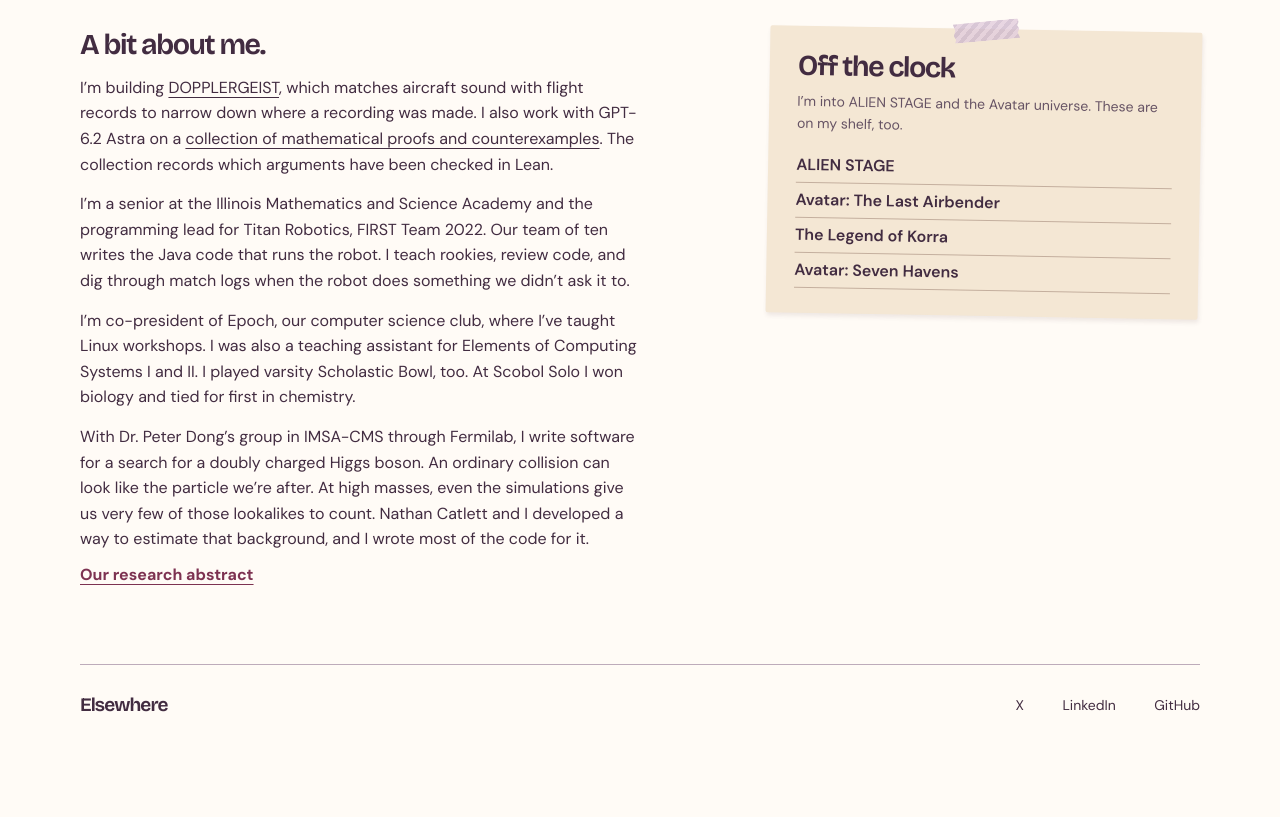
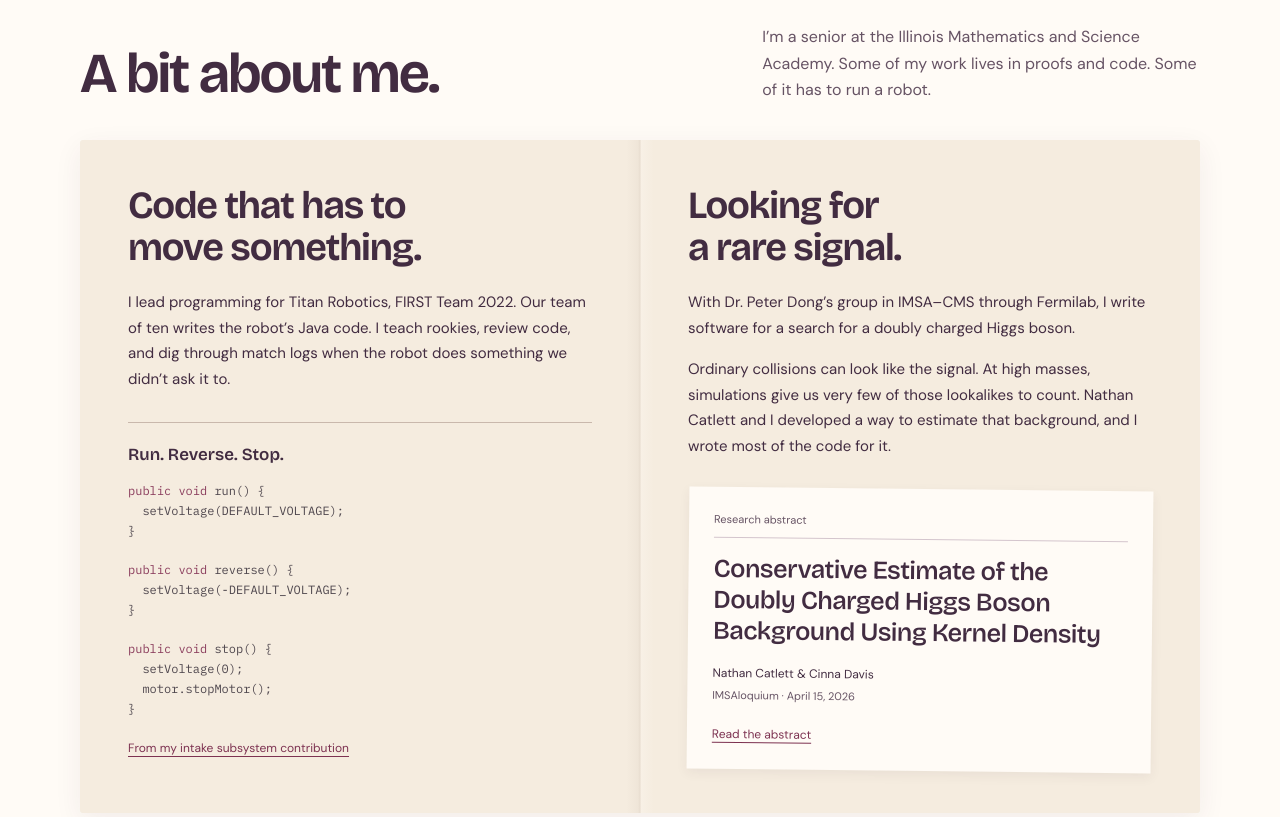
Before and after one commit to 1337isnot1337/1337isnot1337.github.io, a website: page site/index.html in a window 1280 px wide. Shown: the part 2200-3017 px from the top of the page. Before the commit the page ends 2947 px from the top, so only its background shows below. Drawn offline with Linux system fonts and the light colour scheme.

Commit message:
open the personal notebook with real code and research artifacts

```diff
--- a/site/index.html
+++ b/site/index.html
@@ -38,6 +38,7 @@
     <link rel="stylesheet" href="shelf.css?v=19" />
     <link rel="stylesheet" href="welcome.css?v=1" />
     <link rel="stylesheet" href="workbench.css?v=1" />
+    <link rel="stylesheet" href="notebook.css?v=1" />
     <script defer src="workbench.js?v=1"></script>
     <script defer src="vendor/swiper-bundle.min.js"></script>
     <script defer src="shelf.js?v=21" onerror="
@@ -607,77 +608,65 @@
           >
         </div>
       </section>
-      <section class="personal page-width" id="about">
-        <div class="intro">
-          <h2>A bit about me.</h2>
-          <p>
-            I’m building <a href="#flyover" data-project="flyover">DOPPLERGEIST</a>,
-            which matches aircraft sound with flight records to narrow down where
-            a recording was made. I also work with GPT-6.2 Astra on a
-            <a href="/solved-conjectures/">collection of mathematical proofs and
-            counterexamples</a>. The collection records which arguments have
-            been checked in Lean.
-          </p>
-          <p>
-            I’m a senior at the Illinois Mathematics and Science Academy and
-            the programming lead for Titan Robotics, FIRST Team 2022. Our team
-            of ten writes the Java code that runs the robot. I teach rookies,
-            review code, and dig through match logs when the robot does
-            something we didn’t ask it to.
-          </p>
-          <p>
-            I’m co-president of Epoch, our computer science club, where I’ve
-            taught Linux workshops. I was also a teaching assistant for Elements
-            of Computing Systems I and II. I played varsity Scholastic Bowl,
-            too. At Scobol Solo I won biology and tied for first in chemistry.
-          </p>
-          <p>
-            With Dr. Peter Dong’s group in IMSA-CMS through Fermilab, I write
-            software for a search for a doubly charged Higgs boson. An ordinary
-            collision can look like the particle we’re after. At high masses, even the
-            simulations give us very few of those lookalikes to count. Nathan
-            Catlett and I developed a way to estimate that background, and I
-            wrote most of the code for it.
-          </p>
-          <a
-            class="inline-link"
-            href="https://digitalcommons.imsa.edu/sir_presentations/2026/session2/5/"
-            >Our research abstract</a
-          >
-        </div>
-        <aside class="favorites">
-          <h2>Off the clock</h2>
-          <p>
-            I’m into ALIEN STAGE and the Avatar universe. These are on my shelf,
-            too.
-          </p>
-          <ul>
-            <li>
-              <a href="https://www.youtube.com/watch?v=vYikmsPVq_c"
-                >ALIEN STAGE</a
-              >
-            </li>
-            <li>
-              <a
-                href="https://www.paramountpressexpress.com/nickelodeon/shows/avatar-the-last-airbender/"
-                >Avatar: The Last Airbender</a
-              >
-            </li>
-            <li>
-              <a
-                href="https://www.paramountpressexpress.com/nickelodeon/shows/the-legend-of-korra/"
-                >The Legend of Korra</a
-              >
-            </li>
-            <li>
-              <a
-                href="https://www.paramountpressexpress.com/paramount-plus/shows/avatar-seven-havens/"
-                >Avatar: Seven Havens</a
-              >
-            </li>
-          </ul>
-        </aside>
-      </section>
+<section class="notebook page-width" id="about" aria-labelledby="notebook-title">
+  <header class="notebook-heading">
+    <h2 id="notebook-title">A bit about me.</h2>
+    <p>I’m a senior at the Illinois Mathematics and Science Academy. Some of my work lives in proofs and code. Some of it has to run a robot.</p>
+  </header>
+  <div class="notebook-spread">
+    <article class="notebook-page notebook-robotics" aria-labelledby="robotics-story-title">
+      <h3 id="robotics-story-title">Code that has to<br> move something.</h3>
+      <p>I lead programming for Titan Robotics, FIRST Team 2022. Our team of ten writes the robot’s Java code. I teach rookies, review code, and dig through match logs when the robot does something we didn’t ask it to.</p>
+      <figure class="notebook-code">
+        <figcaption>Run. Reverse. Stop.</figcaption>
+        <pre aria-label="Java excerpt from my intake subsystem contribution"><code><span class="code-keyword">public void</span> run() {
+  setVoltage(DEFAULT_VOLTAGE);
+}
+
+<span class="code-keyword">public void</span> reverse() {
+  setVoltage(-DEFAULT_VOLTAGE);
+}
+
+<span class="code-keyword">public void</span> stop() {
+  setVoltage(0);
+  motor.stopMotor();
+}</code></pre>
+        <a href="https://github.com/titan2022/FRC-2026-JAVA/blob/275a9639b7a768b2026bf9e56adfdf6069d0093e/src/main/java/frc/robot/subsystems/base/VoltageControlledBase.java">From my intake subsystem contribution</a>
+      </figure>
+    </article>
+    <article class="notebook-page notebook-physics" aria-labelledby="physics-story-title">
+      <h3 id="physics-story-title">Looking for<br> a rare signal.</h3>
+      <p>With Dr. Peter Dong’s group in IMSA–CMS through Fermilab, I write software for a search for a doubly charged Higgs boson.</p>
+      <p>Ordinary collisions can look like the signal. At high masses, simulations give us very few of those lookalikes to count. Nathan Catlett and I developed a way to estimate that background, and I wrote most of the code for it.</p>
+      <figure class="notebook-abstract">
+        <figcaption>Research abstract</figcaption>
+        <h4>Conservative Estimate of the Doubly Charged Higgs Boson Background Using Kernel Density</h4>
+        <p class="abstract-authors">Nathan Catlett &amp; Cinna Davis</p>
+        <p class="abstract-venue">IMSAloquium · <time datetime="2026-04-15">April 15, 2026</time></p>
+        <a href="https://digitalcommons.imsa.edu/sir_presentations/2026/session2/5/">Read the abstract</a>
+      </figure>
+    </article>
+  </div>
+  <div class="notebook-margins">
+    <div class="notebook-teaching">
+      <h3>Passing it on.</h3>
+      <p>I’m co-president of Epoch, our computer science club, where I’ve taught Linux workshops. I was also a teaching assistant for Elements of Computing Systems I and II.</p>
+      <p>I played varsity Scholastic Bowl, too. At Scobol Solo I won biology and tied for first in chemistry.</p>
+      <p class="notebook-current">I’m also building <a href="#flyover" data-project="flyover">DOPPLERGEIST</a> and working with GPT-6.2 Astra on a <a href="/solved-conjectures/">collection of mathematical proofs and counterexamples</a>. The collection records which arguments have been checked in Lean.</p>
+    </div>
+    <aside class="favorites notebook-favorites" aria-labelledby="favorites-title">
+      <h3 id="favorites-title">Off the clock</h3>
+      <p>I’m into ALIEN STAGE and the Avatar universe. These are on my shelf, too.</p>
+      <ul>
+        <li><a href="https://www.youtube.com/watch?v=vYikmsPVq_c">ALIEN STAGE</a></li>
+        <li><a href="https://www.paramountpressexpress.com/nickelodeon/shows/avatar-the-last-airbender/">Avatar: The Last Airbender</a></li>
+        <li><a href="https://www.paramountpressexpress.com/nickelodeon/shows/the-legend-of-korra/">The Legend of Korra</a></li>
+        <li><a href="https://www.paramountpressexpress.com/paramount-plus/shows/avatar-seven-havens/">Avatar: Seven Havens</a></li>
+      </ul>
+    </aside>
+  </div>
+</section>
+
       <div class="project-details page-width">
         <article
           class="detail"
--- /dev/null
+++ b/site/notebook.css
@@ -0,0 +1,30 @@
+/* A two-page personal notebook, extending the shelf's paper-and-plum world. */
+.notebook{padding-block:72px 80px;scroll-margin-top:32px}
+.notebook-heading{display:flex;align-items:end;justify-content:space-between;gap:48px;margin-bottom:36px}
+.notebook-heading h2{font:650 clamp(36px,4.4vw,60px)/1.04 var(--headline);letter-spacing:-.035em;text-wrap:balance}
+.notebook-heading>p{max-width:40ch;font-size:16px;line-height:1.65;color:var(--muted)}
+.notebook-spread{display:grid;grid-template-columns:1fr 1fr;background:#f5ecdf;box-shadow:0 8px 28px #422c4112;border-radius:3px;position:relative}
+.notebook-spread:after{content:"";position:absolute;left:50%;width:28px;top:0;bottom:0;transform:translateX(-50%);background:linear-gradient(90deg,transparent,#6f55440b 43%,#6f554419 50%,#fffbf64a 54%,transparent);pointer-events:none}
+.notebook-page{padding:44px 48px 42px;min-width:0}
+.notebook-page h3{font:650 clamp(29px,3vw,40px)/1.1 var(--headline);letter-spacing:-.03em;margin-bottom:22px;text-wrap:balance}
+.notebook-page>p{font-size:15px;line-height:1.7;max-width:48ch;margin:0 0 16px}
+.notebook-code{margin-top:30px;padding-top:21px;border-top:1px solid #c9b8ac}
+.notebook-code figcaption{font:600 17px var(--headline);margin-bottom:16px}
+.notebook-code pre{margin:0 0 16px;overflow-x:auto;tab-size:2;font:12px/1.65 var(--mono);color:#4e464d}
+.notebook-code code{font:inherit}.notebook-code .code-keyword{color:#8a3c5c}
+.notebook-code>a,.notebook-abstract>a{font-size:12px;color:var(--berry);text-decoration-thickness:1px}
+.notebook-abstract{margin-top:30px;padding:24px 25px;background:#fffbf6;box-shadow:0 4px 12px #422c4110;transform:rotate(.6deg)}
+.notebook-abstract figcaption{font-size:11px;color:var(--muted);border-bottom:1px solid #d4c5cd;padding-bottom:9px;margin-bottom:15px}
+.notebook-abstract h4{font:550 clamp(20px,2vw,26px)/1.22 var(--headline);letter-spacing:-.02em;margin:0 0 18px;text-wrap:balance}
+.notebook-abstract .abstract-authors{font-size:12px;line-height:1.5;margin:0 0 5px}
+.notebook-abstract .abstract-venue{font-size:11px;line-height:1.5;color:var(--muted);margin:0 0 17px}
+.notebook-margins{display:grid;grid-template-columns:1.12fr .88fr;gap:80px;align-items:start;padding-top:48px}
+.notebook-margins h3{font:650 28px/1.12 var(--headline);letter-spacing:-.025em;margin:0 0 14px}
+.notebook-teaching p{font-size:15px;line-height:1.65;max-width:58ch;margin:0 0 15px}
+.notebook-teaching .notebook-current{font-size:13px;color:var(--muted);padding-top:12px;border-top:1px solid #d4c5cd;margin-top:24px}
+.notebook-favorites{margin-top:8px;padding:25px 28px;transform:rotate(1deg)}
+.notebook-favorites h3{font-size:28px}.notebook-favorites li a{font-size:14px;line-height:1.4;padding-block:7px}
+@media(max-width:900px){.notebook-page{padding:32px}.notebook-margins{gap:44px}.notebook-heading{gap:32px}.notebook-heading>p{max-width:35ch;font-size:14px}.notebook-abstract{padding:20px}.notebook-code pre{font-size:12px}}
+@media(max-width:680px){.notebook{padding-block:48px 60px}.notebook-heading{display:block;margin-bottom:28px}.notebook-heading h2{font-size:39px}.notebook-heading>p{max-width:none;margin-top:18px;font-size:15px}.notebook-spread{grid-template-columns:1fr}.notebook-spread:after{display:none}.notebook-page{padding:30px 25px}.notebook-page+.notebook-page{border-top:1px solid #c9b8ac}.notebook-page h3{font-size:31px}.notebook-page h3 br{display:none}.notebook-page>p{font-size:15px;max-width:none}.notebook-code pre{font-size:12px;white-space:pre-wrap;overflow-wrap:normal}.notebook-abstract{transform:none;padding:20px}.notebook-abstract h4{font-size:23px}.notebook-margins{grid-template-columns:1fr;gap:28px;padding-top:32px}.notebook-favorites{max-width:none;margin:8px 3px 0}.notebook-margins h3{font-size:28px}}
+@media(max-width:360px){.notebook-page{padding:27px 20px}.notebook-code pre{font-size:12px}.notebook-abstract{padding:18px}.notebook-abstract h4{font-size:21px}}
+@media print{.notebook{padding:24px 0}.notebook-spread{box-shadow:none;background:white}.notebook-spread:after{display:none}.notebook-page{padding:20px;break-inside:avoid}.notebook-abstract{box-shadow:none;transform:none}.notebook-margins{gap:30px}.notebook-favorites{transform:none;box-shadow:none}.notebook-code pre{white-space:pre-wrap}}
```
Also changed, not shown: DESIGN.md (+6 -0 lines), tests/browser.cjs (+5 -0 lines), tests/notebook.test.cjs (added, +35 -0 lines).
